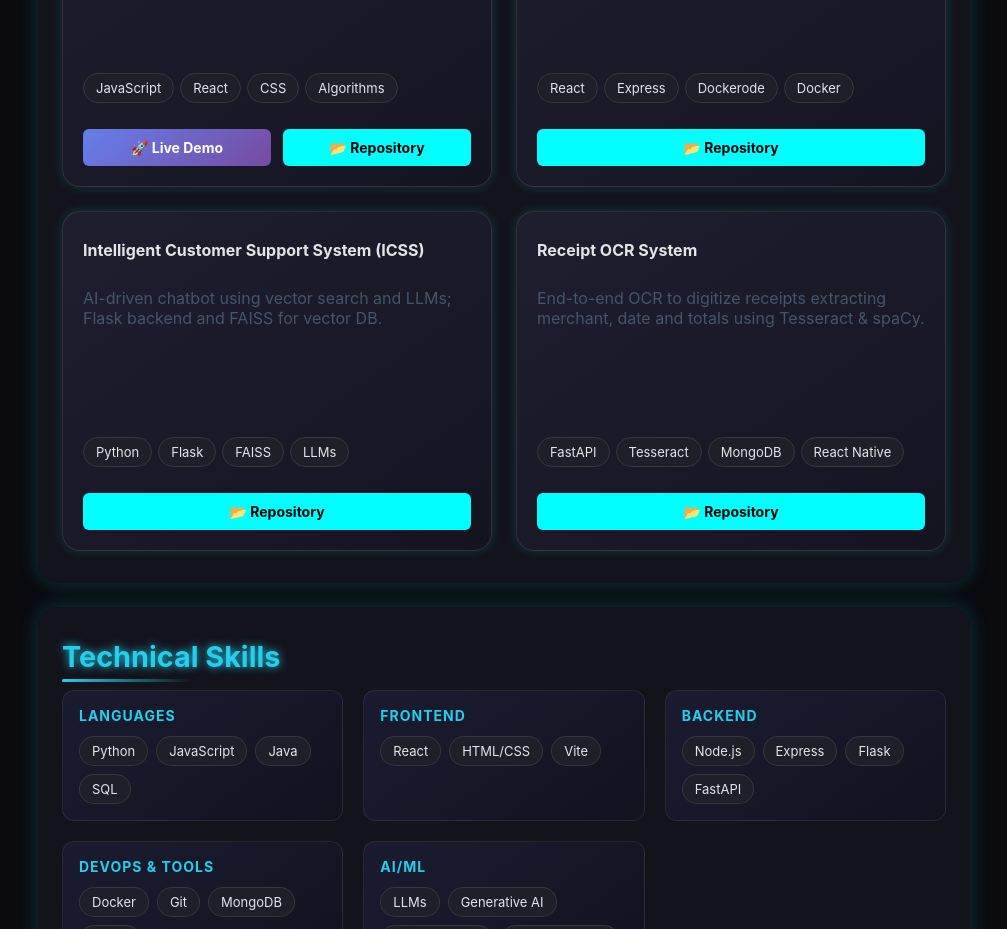
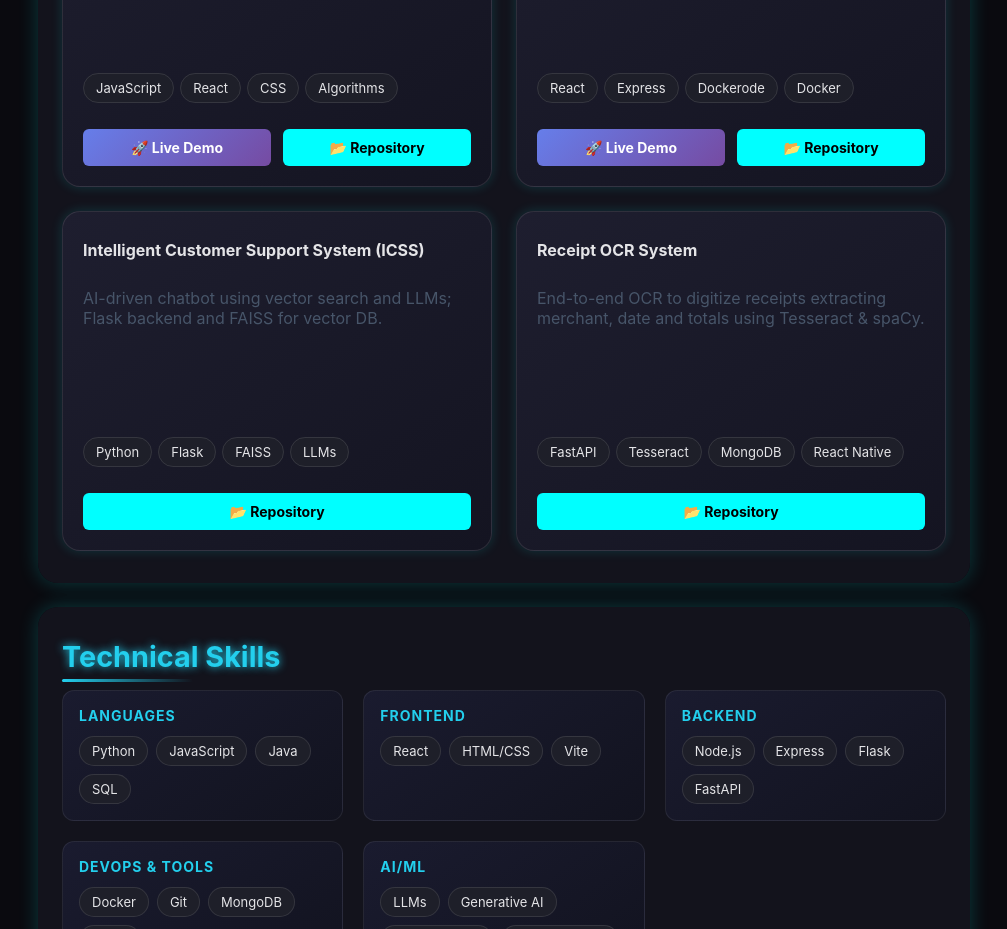
Before and after one commit to Harihkvent/portfolio-hari, a React (Vite) app: page / in a window 1280 px wide. Shown: the part 1440-2369 px from the top of the page, without its empty margins (136-1143 px from the left). Built offline with nearby package versions, Linux system fonts and the light colour scheme.

Commit message:
Add demo link for Docker Automation Dashboard project

```diff
--- a/src/data/projects.js
+++ b/src/data/projects.js
@@ -13,7 +13,8 @@ export const projects = [
     title: 'Docker Automation Dashboard',
     summary: 'Automated Docker container/image management via a React UI and Dockerode-based Express APIs.',
     tech: ['React', 'Express', 'Dockerode', 'Docker'],
-    link: 'https://github.com/Harihkvent/Docker-Automation.git'
+    link: 'https://github.com/Harihkvent/Docker-Automation.git',
+    demo: 'https://docker-automation-client.vercel.app/'
   },
   {
     id: 'icss',
```
